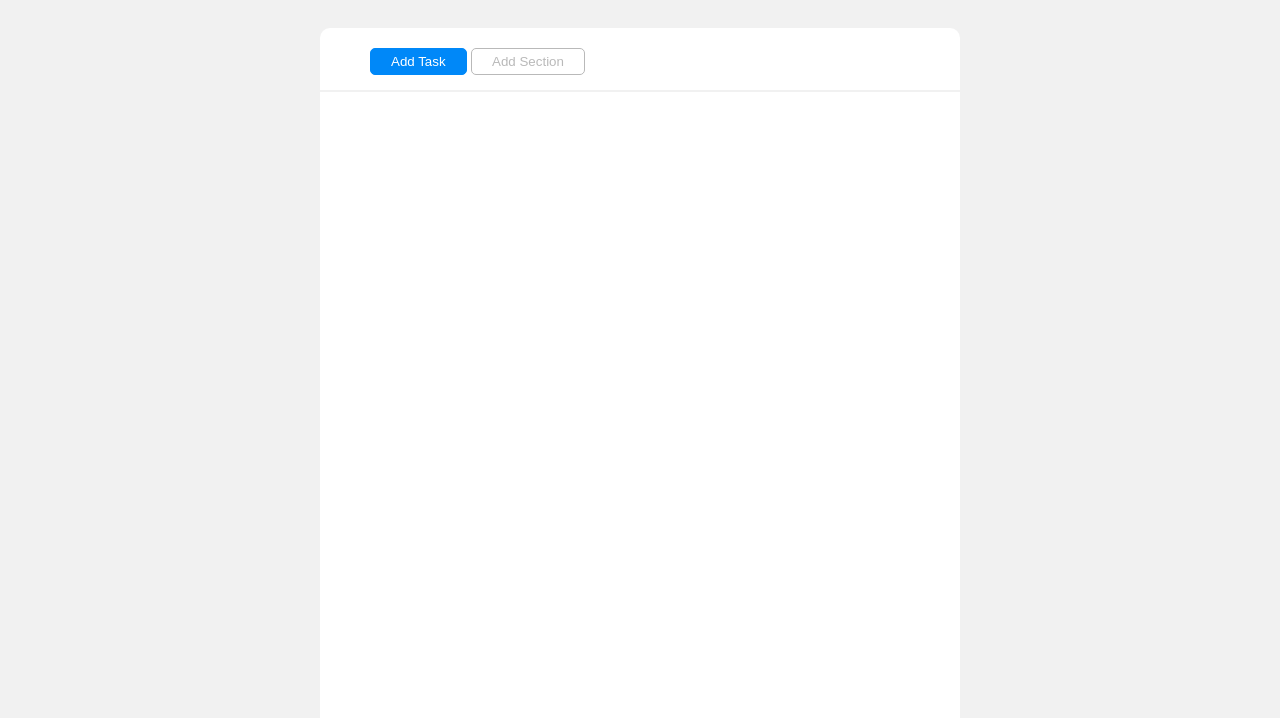
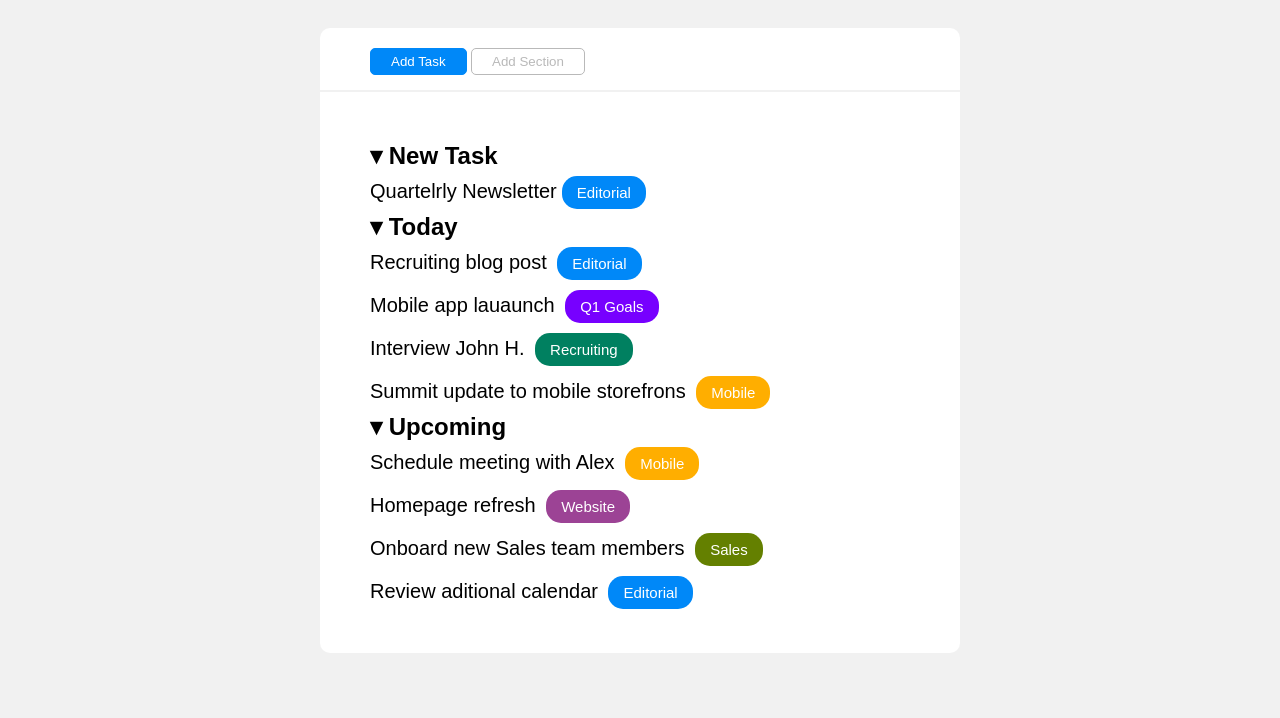
Before and after one commit to Marcotexcode/html-css-toboolist, a plain HTML site: page index.html in a window 1280 px wide. Shown: the part 82-800 px from the top of the page. Drawn offline with Linux system fonts and the light colour scheme.

Commit message:
add: section ul and span

```diff
--- a/css/style.css
+++ b/css/style.css
@@ -41,7 +41,7 @@ body {
     width: 50%;
     margin: 50px auto;
     background-color: white;
-    height: 1000px;
+
     border-radius: 10px;
 }
 
@@ -74,3 +74,57 @@ body {
 hr {
     border: 1px solid rgb(241, 241, 241);
 }
+
+
+
+/* section 2  */
+
+ul {
+    list-style-type: none;
+    margin: 50px 0px 0px 50px;
+    padding-bottom: 40px;
+}
+
+.listV, .listX {
+    padding: 10px 0px;
+    font-size: 20px;
+}
+
+.lisX::before {
+    content: ;
+}
+.button_list {
+    vertical-align: middle;
+    padding: 8px 15px;
+    background-color: red;
+    margin-left: 5px;
+    border-radius: 15px;
+    font-size: 15px;
+    color: white;
+}
+
+/* colori button list */
+
+.button_list_1 {
+  background-color: rgb(0, 136, 248);
+}
+
+.button_list_2 {
+background-color: rgb(119, 0, 255);
+}
+
+.button_list_3 {
+background-color: rgb(0, 128, 96);
+}
+
+.button_list_4 {
+background-color: rgb(255, 174, 0);
+}
+
+.button_list_5 {
+background-color: rgb(156, 67, 149);
+}
+
+.button_list_6 {
+background-color: rgb(100, 128, 0);
+}
--- a/index.html
+++ b/index.html
@@ -35,10 +35,35 @@
 
             <hr>
         </section>
-        <!-- fine section 3 -->
+        <!-- fine section 1 -->
 
-        <section></section>
-        <section></section>
+
+        <!-- inizio section 2  -->
+        <section>
+            <ul>
+                <li>
+                    <h2>&dtrif; New Task</h2>
+                    <div class="listV"> Quartelrly Newsletter<span class="button_list button_list_1">Editorial</span></div>
+                </li>
+                <li>
+                    <h2>&dtrif; Today</h2>
+                    <div class="listV"> Recruiting blog post <span class="button_list button_list_1">Editorial</span></div>
+                    <div class="listV"> Mobile app lauaunch <span class="button_list button_list_2">Q1 Goals</span></div>
+                    <div class="listX"> Interview John H. <span class="button_list button_list_3">Recruiting</span></div>
+                    <div class="listV"> Summit update to mobile storefrons <span class="button_list button_list_4">Mobile</span></div>
+                </li>
+                <li>
+                    <h2>&dtrif; Upcoming</h2>
+                    <div class="listX">Schedule meeting with Alex <span class="button_list button_list_4">Mobile</span></div>
+                    <div class="listV">Homepage refresh <span class="button_list button_list_5">Website</span></div>
+                    <div class="listV">Onboard new Sales team members <span class="button_list button_list_6">Sales</span></div>
+                    <div class="listV">Review aditional calendar <span class="button_list button_list_1">Editorial</span></div>
+                </li>
+            </ul>
+
+
+        </section>
+        <!-- fine section 2 -->
 
 
     </main>
```
